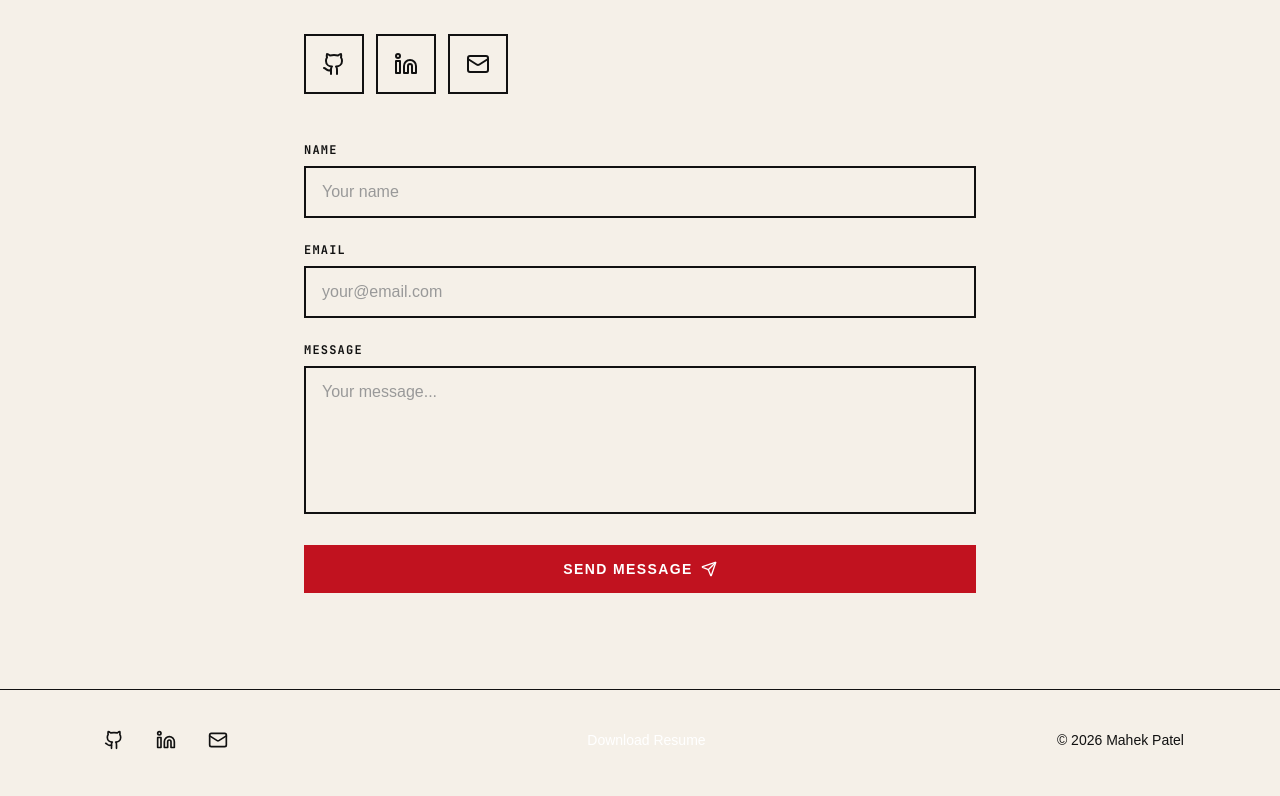
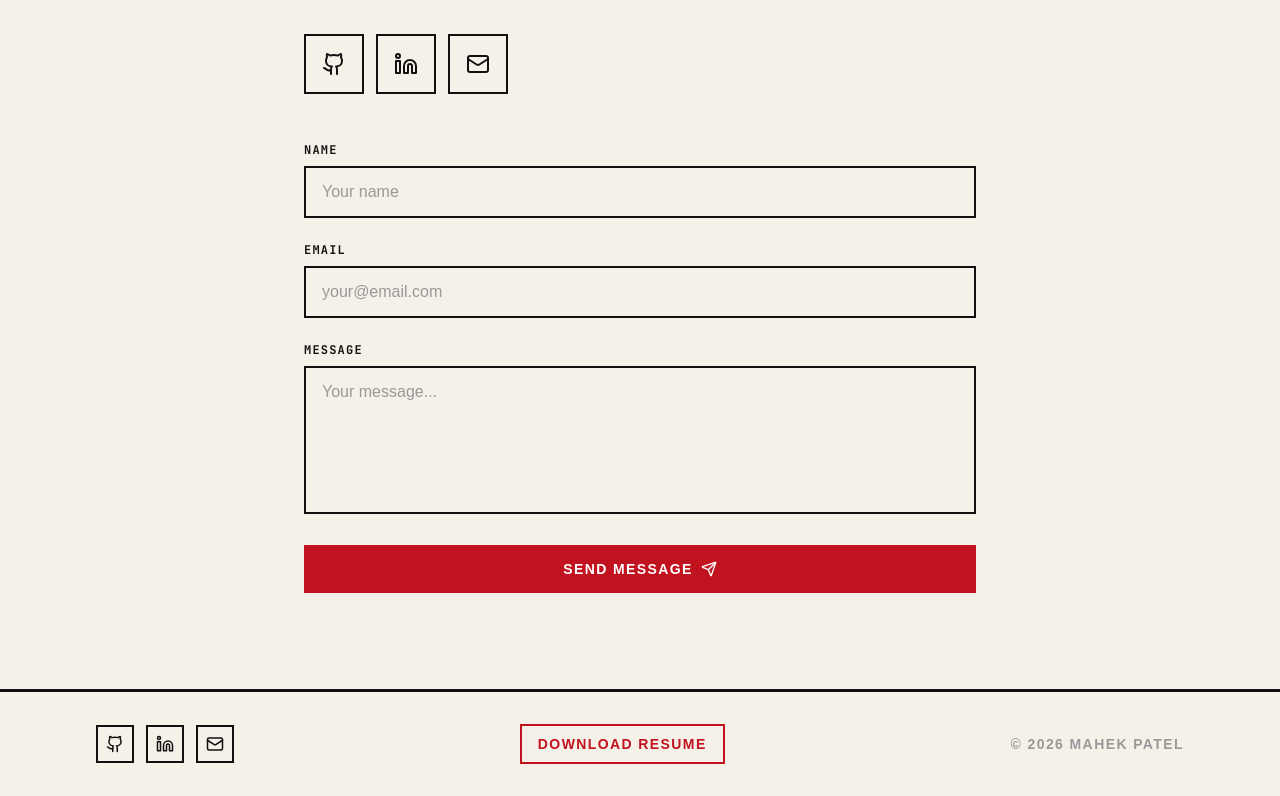
Before and after one commit to mpate1001/mahekpatel-cv, a Next.js app: page / in a window 1280 px wide. Shown: the part 6432-7228 px from the top of the page. Built offline with nearby package versions, Linux system fonts and the light colour scheme.

Commit message:
feat: restyle footer for brutalist theme

```diff
--- a/components/layout/Footer.tsx
+++ b/components/layout/Footer.tsx
@@ -1,7 +1,7 @@
 "use client";
 
 import { useState } from "react";
-import { motion, AnimatePresence } from "framer-motion";
+import { AnimatePresence, motion } from "framer-motion";
 import { Github, Linkedin, Mail, Check } from "lucide-react";
 
 const EMAIL = "MPPATEL12@gmail.com";
@@ -31,49 +31,46 @@ export function Footer() {
   };
 
   return (
-    <footer className="border-t border-dark-800 bg-dark-950">
+    <footer className="border-t-3 border-fg bg-bg">
       <div className="section-container py-8">
         <div className="flex flex-col sm:flex-row items-center justify-between gap-4">
-          {/* Social Links */}
-          <div className="flex items-center gap-4 relative">
+          <div className="flex items-center gap-3 relative">
             {socialLinks.map((link) => (
               <a
                 key={link.label}
                 href={link.href}
                 onClick={link.label === "Email" ? handleEmailClick : undefined}
                 {...(link.href.startsWith("mailto:") ? {} : { target: "_blank", rel: "noopener noreferrer" })}
-                className="p-2 text-dark-400 hover:text-accent-400 transition-colors"
+                className="p-2 border-2 border-fg text-fg hover:border-accent hover:text-accent transition-colors"
                 aria-label={link.label}
               >
-                <link.icon size={20} />
+                <link.icon size={18} />
               </a>
             ))}
             <AnimatePresence>
               {emailCopied && (
                 <motion.div
-                  initial={{ opacity: 0, y: 10 }}
-                  animate={{ opacity: 1, y: 0 }}
-                  exit={{ opacity: 0, y: -10 }}
-                  className="absolute -top-10 left-1/2 -translate-x-1/2 flex items-center gap-2 px-3 py-1.5 bg-accent-600 text-white text-sm font-medium rounded-lg whitespace-nowrap"
+                  initial={{ opacity: 0 }}
+                  animate={{ opacity: 1 }}
+                  exit={{ opacity: 0 }}
+                  className="absolute -top-12 left-0 flex items-center gap-2 px-3 py-1.5 border-2 border-accent bg-bg text-accent text-xs font-bold"
                 >
-                  <Check size={14} />
-                  Copied!
+                  <Check size={12} />
+                  COPIED
                 </motion.div>
               )}
             </AnimatePresence>
           </div>
 
-          {/* Resume Download */}
           <a
             href="/resume.pdf"
             download
-            className="px-4 py-2 bg-accent-600 hover:bg-accent-500 text-white text-sm font-medium rounded-lg transition-colors"
+            className="px-4 py-2 border-2 border-accent text-accent text-sm font-bold uppercase tracking-widest hover:bg-accent hover:text-white transition-colors"
           >
             Download Resume
           </a>
 
-          {/* Copyright */}
-          <p className="text-sm text-dark-500">
+          <p className="text-sm font-bold text-fg-subtle uppercase tracking-widest">
             © {new Date().getFullYear()} Mahek Patel
           </p>
         </div>
```
